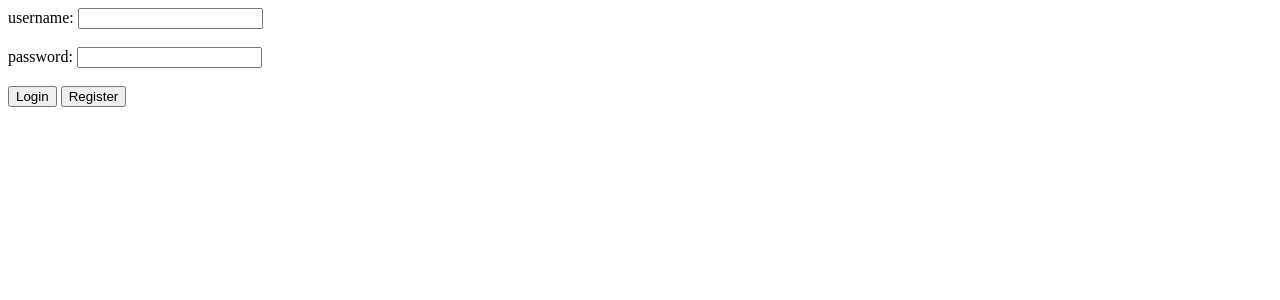
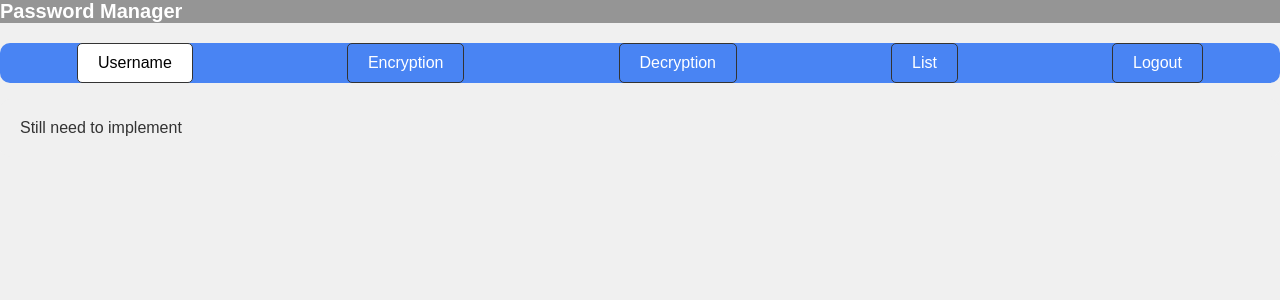
Before and after one commit to dhaliwalp/swen320, a Flask app: page /home in a window 1280 px wide. Shown: the top 300 px of the page. Run offline with Flask 2, Linux system fonts and the light colour scheme.

Commit message:
added home page

```diff
--- a/app/server.py
+++ b/app/server.py
@@ -1,16 +1,17 @@
-#!/usr/bin/env python
 import os
 from os.path import join, dirname
-from flask import Flask, render_template, session, request
-
+from flask import Flask, render_template, session, request, redirect, url_for
+# from Cipher.py import Cipher
 
 app = Flask(__name__, template_folder='/src/app/templates', static_folder='/src/app/static', static_url_path='')
 
 app.config["SECRET_KEY"] ='192b9bdd22ab9ed4d12e236c78afcb9a393ec15f71bbf5dc987d54727823bcbf'
 
+# cipher = Cipher()
+
 @app.route('/')
 def index():
-    return "Flask - Hello World!!"
+    return redirect(url_for('login'))
 
 @app.route('/home', methods=['POST', 'GET'])
 def home():
@@ -48,19 +49,48 @@ def register():
     if request.method == 'POST':
         if 'username' in request.form:
             username = request.form['username']
-            if(len(username) > 10 or len(username) < 5):
+            if len(username) > 10 or len(username) < 5:
                 return render_template('register.html', error="Username length needs to be between 5 and 10 characters")
         if 'password' in request.form:
             password = request.form['password']
-            if(len(password) > 20 or len(password) < 8):
+            if len(password) > 20 or len(password) < 8:
                 return render_template('register.html', error="Password length needs to be between 8 and 20 characters")
         if 'passkey' in request.form:
             passkey = request.form['passkey']
-            if(len(passkey) > 30 or len(passkey) < 10):
+            if len(passkey) > 30 or len(passkey) < 10:
                 return render_template('register.html', error="Passkey length needs to be between 10 and 30 characters")
-        return render_template('response.html', username=username, password=password)
+        return redirect(url_for('login'))
     return render_template('register.html')
 
+@app.route('/login', methods=['POST', 'GET'])
+def login():
+    if request.method == 'POST':
+        if 'username' in request.form:
+            username = request.form['username']
+            if len(username) > 10 or len(username) < 5:
+                return render_template('login.html', error="Username length needs to be between 5 and 10 characters")
+        if 'password' in request.form:
+            password = request.form['password']
+            if len(password) > 20 or len(password) < 8:
+                return render_template('login.html', error="Password length needs to be between 8 and 20 characters")
+        return redirect(url_for('home'))
+    return render_template('login.html')
+
+# def encryption():
+#     if request.method == 'POST':
+#         plaintext = request.form['plaintext']  # Get plaintext from form
+#         encrypted_text = cipher.encrypt(plaintext)  # Encrypt plaintext
+#         return render_template('encryption.html', encrypted_text=encrypted_text)
+#     return render_template('encryption.html')
+
+# # New route for decryption
+# @app.route('/decryption', methods=['POST', 'GET'])
+# def decryption():
+#     if request.method == 'POST':
+#         encrypted_text = request.form['encrypted_text']  # Get encrypted text from form
+#         decrypted_text = cipher.decrypt(encrypted_text)  # Decrypt encrypted text
+#         return render_template('decryption.html', decrypted_text=decrypted_text)
+#     return render_template('decryption.html')
 
 
 if __name__ == "__main__":
--- a/app/templates/home.html
+++ b/app/templates/home.html
@@ -1,11 +1,136 @@
-<form>
-    <label for="username">username:</label>
-    <input type="text" id="username" name="username" maxlength="10" minlength="5" required><br><br>
+<!DOCTYPE html>
+<html lang="en">
+<head>
+    <meta charset="UTF-8">
+    <meta name="viewport" content="width=device-width, initial-scale=1.0">
+    <title>Password Manager</title>
+    <style>
+        body {
+            background-color: #f0f0f0;
+            margin: 0;
+            padding: 0;
+            font-family: Arial, sans-serif;
+            color: #333;
+        }
 
+        h1 {
+            background-color: #959595;
+            padding: 0px;
+            margin: 0px;
+            text-align: left;
+            font-size: 20px;
+            margin-left: 0px;
+            color: white;
+        }
 
-    <label for="password">password:</label>
-    <input type="password" id="password" name="password" maxlength="20" minlength="8" required><br><br>
+        .tabs {
+            list-style-type: none;
+            padding: 0px;
+            display: flex;
+            justify-content: space-around;
+            background-color: rgb(73, 132, 243);
+            margin-top: 20px;
+            border-radius: 10px;
+            overflow: hidden;
+        }
 
-    <input type="submit" value="Login">
-    <input type="submit" value="Register">
-</form>
+        .tabs li {
+            display: inline;
+            margin: 0;
+        }
+
+        .tabs li a {
+            text-decoration: none;
+            color: #ffffff;
+            padding: 10px 20px;
+            display: inline-block;
+            border: 1px solid #333;
+            border-radius: 5px;
+            cursor: pointer;
+        }
+
+        .tabs li a.active {
+            background-color: white;
+            color: black;
+        }
+
+        .tabs li a:hover {
+            background-color: #ddd;
+        }
+
+        .tab-content {
+            display: none;
+            padding: 20px;
+            background-color: #f0f0f0;
+            border-radius: 10px;
+            margin-top: 10px;
+        }
+
+        .tab-content.active {
+            display: block;
+        }
+
+        input[type="text"], input[type="password"] {
+            width: 300px;
+            padding: 10px;
+            margin-bottom: 10px;
+            border-radius: 5px;
+            border: 1px solid #ccc;
+            box-sizing: border-box;
+        }
+
+        button {
+            padding: 10px 20px;
+            background-color: #333;
+            color: white;
+            border: none;
+            border-radius: 5px;
+            cursor: pointer;
+        }
+
+        button:hover {
+            background-color: #444;
+        }
+    </style>
+</head>
+<body>
+    <h1>Password Manager</h1>
+    <ul class="tabs">
+        <li><a href="#username" class="active" onclick="toggleTab(this)">Username</a></li>
+        <li><a href="#encryption" onclick="toggleTab(this)">Encryption</a></li>
+        <li><a href="#decryption" onclick="toggleTab(this)">Decryption</a></li>
+        <li><a href="#list" onclick="toggleTab(this)">List</a></li>
+        <li><a href="#logout" onclick="toggleTab(this)">Logout</a></li>
+    </ul>
+    <div id="username" class="tab-content active">
+        Still need to implement
+    </div>
+    <div id="encryption" class="tab-content">
+
+    </div>
+    <div id="decryption" class="tab-content">
+
+    </div>
+    <div id="list" class="tab-content">
+
+    </div>
+    <div id="logout" class="tab-content">
+        <button onclick="logout()">Logout</button>
+    </div>
+
+    <script>
+        function toggleTab(tab) {
+            var tabs = document.querySelectorAll('.tabs li a');
+            tabs.forEach(function(item) {
+                item.classList.remove('active');
+            });
+            tab.classList.add('active');
+            if (tab.getAttribute('href') === "#logout") {
+                logout();
+            }
+        }
+
+        function logout() {
+            window.location.href = "/login";
+        }
+    </script>
```
Also changed, not shown: app/templates/login.html (+4 -4 lines), app/templates/styles.css (added, +90 -0 lines), 1 other file.
